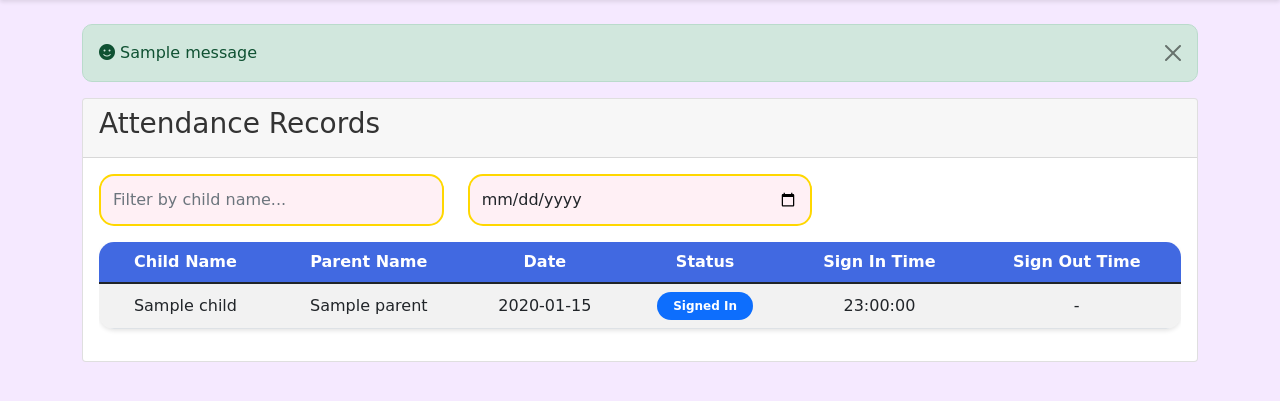
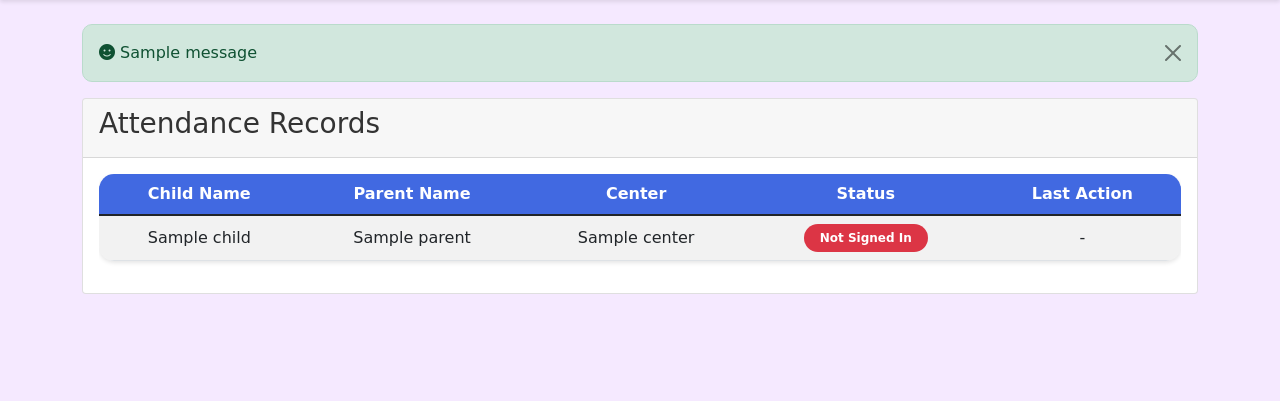
Before and after one commit to christopherece/childcare_attendace, a Django app: page /records/ in a window 1280 px wide. Shown: the part 69-470 px from the top of the page. Run offline with Django 5.2, Linux system fonts and the light colour scheme; tables that the repository leaves empty hold one stand-in row (values such as "Sample post"); one stand-in notice (Sample message) is shown.

Commit message:
Modified Record URL

```diff
--- a/attendance/templates/attendance/records.html
+++ b/attendance/templates/attendance/records.html
@@ -1,59 +1,44 @@
-{% extends 'attendance/base.html' %}
+{% extends 'base.html' %}
+
+{% block title %}Attendance Records{% endblock %}
 
 {% block content %}
-<div class="row">
-    <div class="col-12">
 <div class="card">
     <div class="card-header">
         <h3 class="card-title">Attendance Records</h3>
     </div>
     <div class="card-body">
-                <div class="row mb-3">
-                    <div class="col-md-4">
-                        <input type="text" id="childFilter" class="form-control" placeholder="Filter by child name...">
-                    </div>
-                    <div class="col-md-4">
-                        <input type="date" id="dateFilter" class="form-control">
-                    </div>
-                </div>
         <div class="table-responsive">
             <table class="table table-striped">
                 <thead>
                     <tr>
                         <th>Child Name</th>
                         <th>Parent Name</th>
-                                <th>Date</th>
+                        <th>Center</th>
                         <th>Status</th>
-                                <th>Sign In Time</th>
-                                <th>Sign Out Time</th>
+                        <th>Last Action</th>
                     </tr>
                 </thead>
                 <tbody>
-                            {% for record in attendance_data %}
+                    {% for child in children_data %}
                     <tr>
-                                <td>{{ record.child.name }}</td>
-                                <td>{{ record.parent.name }}</td>
-                                <td>{{ record.date|date:"Y-m-d" }}</td>
+                        <td>{{ child.name }}</td>
+                        <td>{{ child.parent }}</td>
+                        <td>{{ child.center }}</td>
                         <td>
-                                    <span class="badge {% if record.status == 'Signed Out' %}bg-success{% else %}bg-primary{% endif %}">
-                                        {{ record.status }}
-                                    </span>
-                                </td>
-                                <td>{{ record.sign_in_time|time:"H:i:s" }}</td>
-                                <td>
-                                    {% if record.sign_out_time %}
-                                        {{ record.sign_out_time|time:"H:i:s" }}
-                                        {{ attendance.sign_out_time|time:"H:i:s" }}
+                            {% if child.status == 'Signed In' %}
+                                <span class="badge bg-success">{{ child.status }}</span>
+                            {% elif child.status == 'Signed Out' %}
+                                <span class="badge bg-warning">{{ child.status }}</span>
                             {% else %}
-                                        -
+                                <span class="badge bg-danger">{{ child.status }}</span>
                             {% endif %}
                         </td>
+                        <td>{{ child.last_action|default:"-" }}</td>
                     </tr>
                     {% endfor %}
                 </tbody>
             </table>
-                </div>
-            </div>
         </div>
     </div>
 </div>
--- a/attendance/views.py
+++ b/attendance/views.py
@@ -55,16 +55,14 @@ def dashboard(request):
                         'Please view this email in a HTML-compatible email client.',
                         settings.EMAIL_HOST_USER,
                         [child.parent.email, 'christopheranchetaece@gmail.com'],
-                        fail_silently=False,
+                        fail_silently=True,
                         html_message=html_message
                     )
                     print(f"Email sent successfully to {child.parent.email}")
                 except Exception as e:
-                    # Log the error with more details
                     print(f"Email sending failed: {str(e)}")
                     print(f"Failed to send email to: {child.parent.email}")
-                    print(f"Email configuration: {EMAIL_HOST_USER}")
-                    messages.error(request, f"Failed to send notification email: {str(e)}")
+                    messages.error(request, "Failed to send notification email. Please check the email configuration.")
 
                 return render(request, 'attendance/dashboard.html')
 
@@ -200,8 +198,45 @@ def child_profile(request):
         return JsonResponse({'error': 'Child not found'}, status=404)
 
 def attendance_records(request):
-    # Get all attendance records
-    attendances = Attendance.objects.all().order_by('child_id', 'timestamp')
+    # Get all children
+    children = Child.objects.all().order_by('name')
+
+    # Get today's date
+    today = timezone.now().date()
+
+    # Get all attendance records for today
+    todays_attendances = Attendance.objects.filter(timestamp__date=today).order_by('child_id', 'timestamp')
+
+    # Create a dictionary to store attendance status for each child
+    attendance_status = {}
+
+    # Process attendance records
+    for attendance in todays_attendances:
+        if attendance.child_id not in attendance_status:
+            attendance_status[attendance.child_id] = []
+        attendance_status[attendance.child_id].append(attendance.action_type)
+
+    # Prepare data for template
+    children_data = []
+    for child in children:
+        child_status = {
+            'id': child.id,
+            'name': child.name,
+            'parent': child.parent.name if child.parent else 'No parent assigned',
+            'last_action': None,
+            'status': None,
+            'center': child.center.name if child.center else 'No center assigned'
+        }
+
+        # Get today's attendance records for this child
+        if child.id in attendance_status:
+            records = attendance_status[child.id]
+            child_status['last_action'] = records[-1]
+            child_status['status'] = 'Signed Out' if len(records) % 2 == 0 else 'Signed In'
+        else:
+            child_status['status'] = 'Not Signed In'
+
+        children_data.append(child_status)
 
     # Process records to group by child and date
     attendance_data = []
@@ -209,7 +244,7 @@ def attendance_records(request):
     current_date = None
     current_records = []
 
-    for attendance in attendances:
+    for attendance in todays_attendances:
         if (attendance.child_id != current_child) or (attendance.timestamp.date() != current_date):
             # Process previous group if we have one
             if current_records:
@@ -224,15 +259,14 @@ def attendance_records(request):
                     'status': status,
                     'sign_in_time': first_attendance.timestamp,
                     'sign_out_time': last_attendance.timestamp if len(current_records) == 2 else None,
-                    'created_at': first_attendance.created_at
                 })
 
             # Start new group
             current_child = attendance.child_id
             current_date = attendance.timestamp.date()
-            current_records = [attendance]
-        else:
-            current_records.append(attendance)
+            current_records = []
+
+        current_records.append(attendance)
 
     # Process last group if any
     if current_records:
@@ -247,11 +281,10 @@ def attendance_records(request):
             'status': status,
             'sign_in_time': first_attendance.timestamp,
             'sign_out_time': last_attendance.timestamp if len(current_records) == 2 else None,
-            'created_at': first_attendance.created_at
         })
 
     return render(request, 'attendance/records.html', {
-        'attendance_data': attendance_data
+        'children_data': children_data
     })
 
 @login_required
--- /dev/null
+++ b/templates/base.html
@@ -0,0 +1,61 @@
+<!DOCTYPE html>
+{% load static %}
+<html lang="en">
+<head>
+    <meta charset="UTF-8">
+    <meta name="viewport" content="width=device-width, initial-scale=1.0">
+    <title>🌟 Fun Time Childcare Attendance 🌟</title>
+    <link href="https://cdn.jsdelivr.net/npm/bootstrap@5.1.3/dist/css/bootstrap.min.css" rel="stylesheet">
+    <link href="https://cdnjs.cloudflare.com/ajax/libs/font-awesome/6.0.0/css/all.min.css" rel="stylesheet">
+    <link href="{% static 'attendance/css/styles.css' %}" rel="stylesheet">
+    {% block extra_css %}{% endblock %}
+</head>
+<body>
+    <nav class="navbar navbar-expand-lg navbar-light bg-pink">
+        <div class="container">
+            <a class="navbar-brand" href="{% url 'attendance:dashboard' %}"><i class="fas fa-children"></i> Fun Time Childcare</a>
+            <button class="navbar-toggler" type="button" data-bs-toggle="collapse" data-bs-target="#navbarNav">
+                <span class="navbar-toggler-icon"></span>
+            </button>
+            <div class="collapse navbar-collapse" id="navbarNav">
+                <ul class="navbar-nav">
+                    <li class="nav-item">
+                        <a class="nav-link" href="{% url 'attendance:dashboard' %}">Dashboard</a>
+                    </li>
+                    {% if user.is_authenticated %}
+                        <li class="nav-item">
+                            <a class="nav-link" href="{% url 'attendance:attendance_records' %}">Records</a>
+                        </li>
+                        <li class="nav-item">
+                            <a class="nav-link" href="{% url 'reports:admin_portal' %}">Admin Portal</a>
+                        </li>
+                        <li class="nav-item">
+                            <a class="nav-link" href="{% url 'attendance:sign_out' %}">Sign Out</a>
+                        </li>
+                    {% else %}
+                        <li class="nav-item">
+                            <a class="nav-link" href="{% url 'attendance:sign_in' %}">Sign In</a>
+                        </li>
+                    {% endif %}
+                </ul>
+            </div>
+        </div>
+    </nav>
+
+    <div class="container mt-4">
+        {% if messages %}
+            {% for message in messages %}
+                <div class="alert alert-{{ message.tags }} alert-dismissible fade show" role="alert">
+                    <i class="fas fa-{{ message.tags|cut:'success'|cut:'error'|cut:'warning'|cut:'info'|add:'smile' }}"></i>
+                    {{ message }}
+                    <button type="button" class="btn-close" data-bs-dismiss="alert" aria-label="Close"></button>
+                </div>
+            {% endfor %}
+        {% endif %}
+        {% block content %}{% endblock %}
+    </div>
+
+    <script src="https://cdn.jsdelivr.net/npm/bootstrap@5.3.0/dist/js/bootstrap.bundle.min.js"></script>
+    {% block extra_js %}{% endblock %}
+</body>
+</html>
```
Also changed, not shown: childcare/settings.py (+8 -8 lines). Lines whose indentation alone changed are shown as unchanged.
